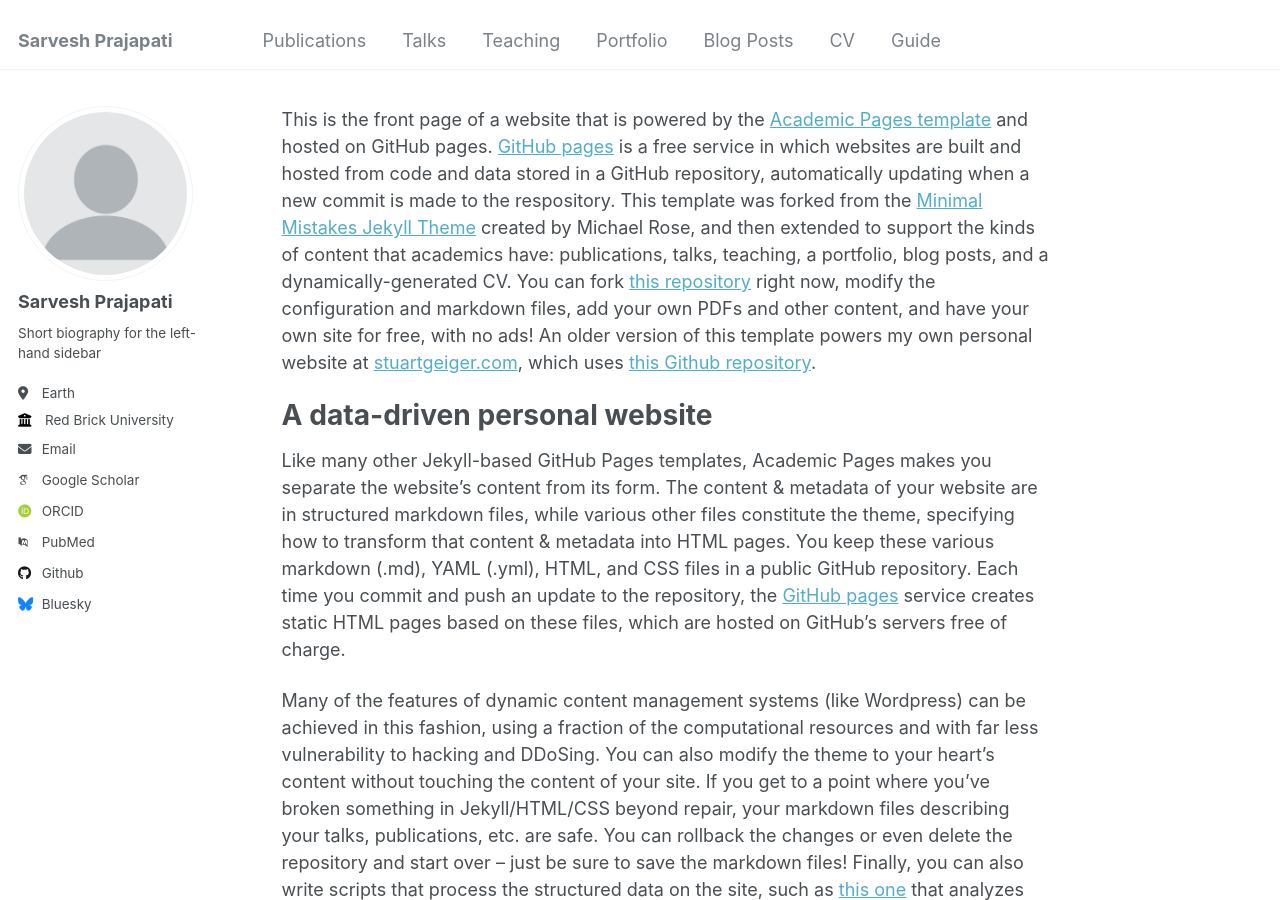
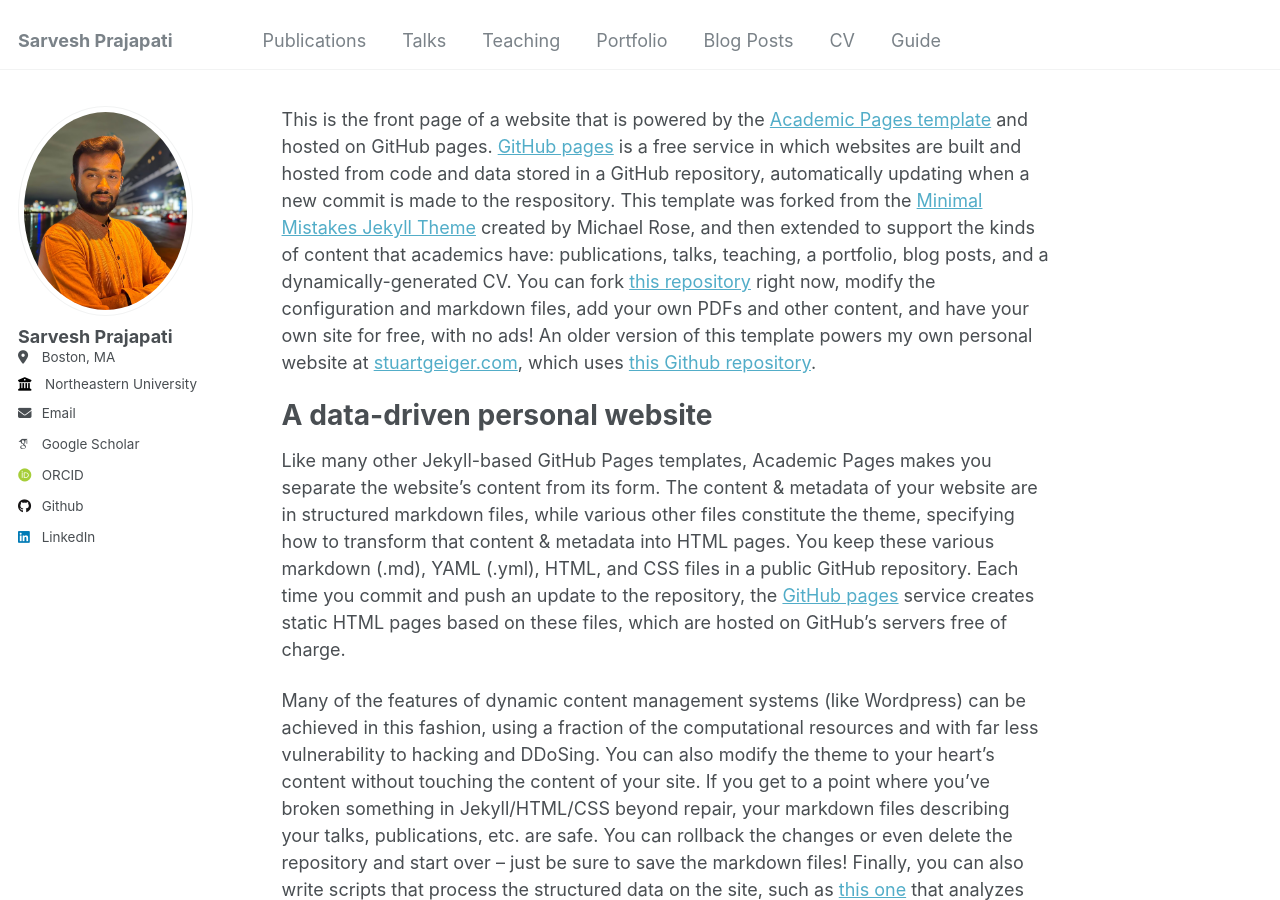
Before and after one commit to prajapatisarvesh/prajapatisarvesh.github.io, a Jekyll site: the page built from _pages/about.md, in a window 1280 px wide and 900 px high. Built offline with Jekyll 4.4.1, drawn with Linux system fonts in a browser that asks for light colours; some web fonts are replaced.

Commit message:
fix-links

```diff
--- a/_config.yml
+++ b/_config.yml
@@ -9,7 +9,7 @@
 # Basic Site Settings
 locale                   : "en-US"
 title                    : "Sarvesh Prajapati"
-title_separator          : ""
+title_separator          : "-"
 name                     : &name "Sarvesh Prajapati"
 description              : &description "Sarvesh Prajapati's personal website"
 url                      : https://prajapatisarvesh.github.io # the base hostname & protocol for your site e.g. "https://mmistakes.github.io"
@@ -21,34 +21,34 @@ repository               : "prajapatisarvesh/prajapatisarvesh.github.io"
 #               Additional customization can be done by editing /_includes/author-profile.html
 author:
   # Biographic information
-  avatar           : "profile.png"
+  avatar           : "sarvesh_bio.jpg"
   name             : "Sarvesh Prajapati"
   pronouns         : # example: "she/her"
-  bio              : "Short biography for the left-hand sidebar"
-  location         : "Earth"
-  employer         : "Red Brick University"
+  bio              : # "Short biography for the left-hand sidebar"
+  location         : "Boston, MA"
+  employer         : "Northeastern University"
   uri              : # URL
-  email            : "none@example.org"
+  email            : "prajapati.s@northeastern.edu"
 
   # Academic websites
   arxiv            : # URL - Update with the correct link to your profile
-  googlescholar    : "https://scholar.google.com/citations?user=PS_CX0AAAAAJ"
+  googlescholar    : "https://scholar.google.com/citations?user=w6KE-icAAAAJ"
   impactstory      : # URL
-  orcid            : "http://orcid.org/yourorcidurl"
+  orcid            : "https://orcid.org/0000-0002-0173-8512"
   semantic         : # URL
-  pubmed           : "https://www.ncbi.nlm.nih.gov/pubmed/?term=john+snow"
+  pubmed           : # "https://www.ncbi.nlm.nih.gov/pubmed/?term=john+snow"
   researchgate     : # URL
 
   # Repositories and software development
   bitbucket        : # Username - Update with your username on the site
   codepen          : # Username
   dribbble         : # Username
-  github           : "academicpages"
+  github           : "prajapatisarvesh"
   kaggle           : # Username
   stackoverflow    : # User number or user number and name (i.e., use "1" or "1/jeff-atwood")
 
   # Social media
-  bluesky          : "bsky.app" # Replace this with you Bluesky username
+  bluesky          : # "bsky.app" # Replace this with you Bluesky username
   facebook         : # Username
   flickr           : # Username
   foursquare       : # Username
@@ -57,7 +57,7 @@ author:
   keybase          : # Username
   instagram        : # Username
   lastfm           : # Username
-  linkedin         : # Username
+  linkedin         : prajapatisarvesh # Username
   mastodon         : # URL
   medium           : # URL
   pinterest        : # Username
```
Also changed, not shown: images/sarvesh_bio.jpg (added).
